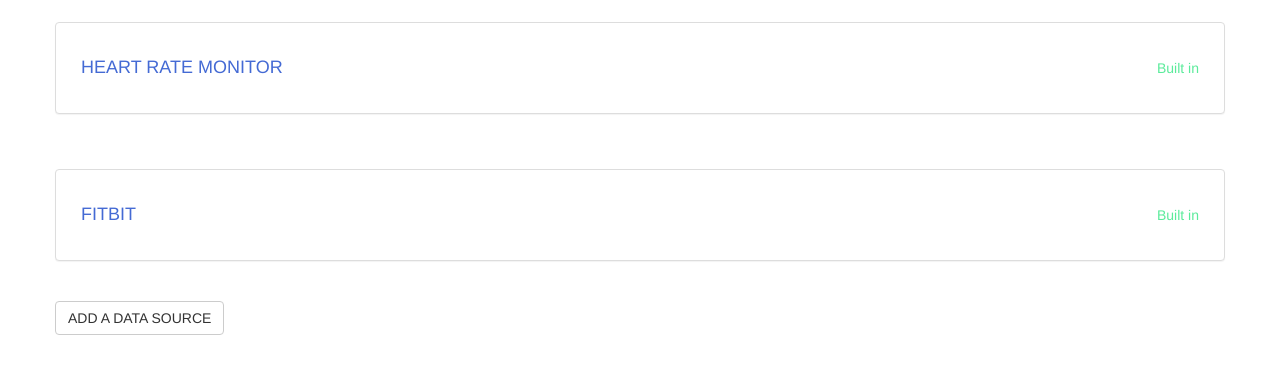
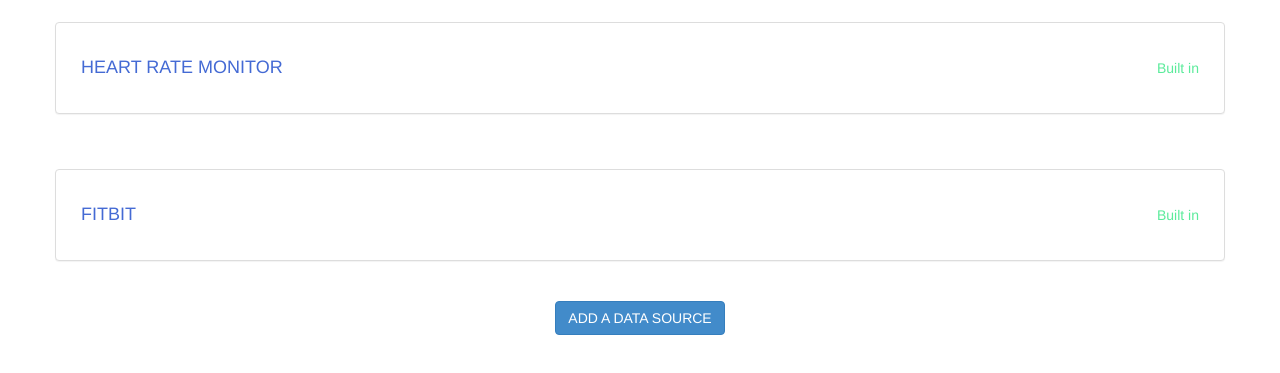
Before and after one commit to tangdrew/EECS-330, a plain HTML site: page devices.html in a window 1280 px wide. Shown: the part 53-426 px from the top of the page. Drawn offline with nearby package versions, Linux system fonts and the light colour scheme.

Commit message:
button style

```diff
--- a/devices.html
+++ b/devices.html
@@ -55,8 +55,8 @@
 			</div>
 		</div>
 	</div>
-	<div class="row">
-		<button class="btn btn-default">ADD A DATA SOURCE</button>
+	<div class="row" style="text-align: center">
+		<button class="btn btn-primary">ADD A DATA SOURCE</button>
 	</div>
 </body>
 
```
